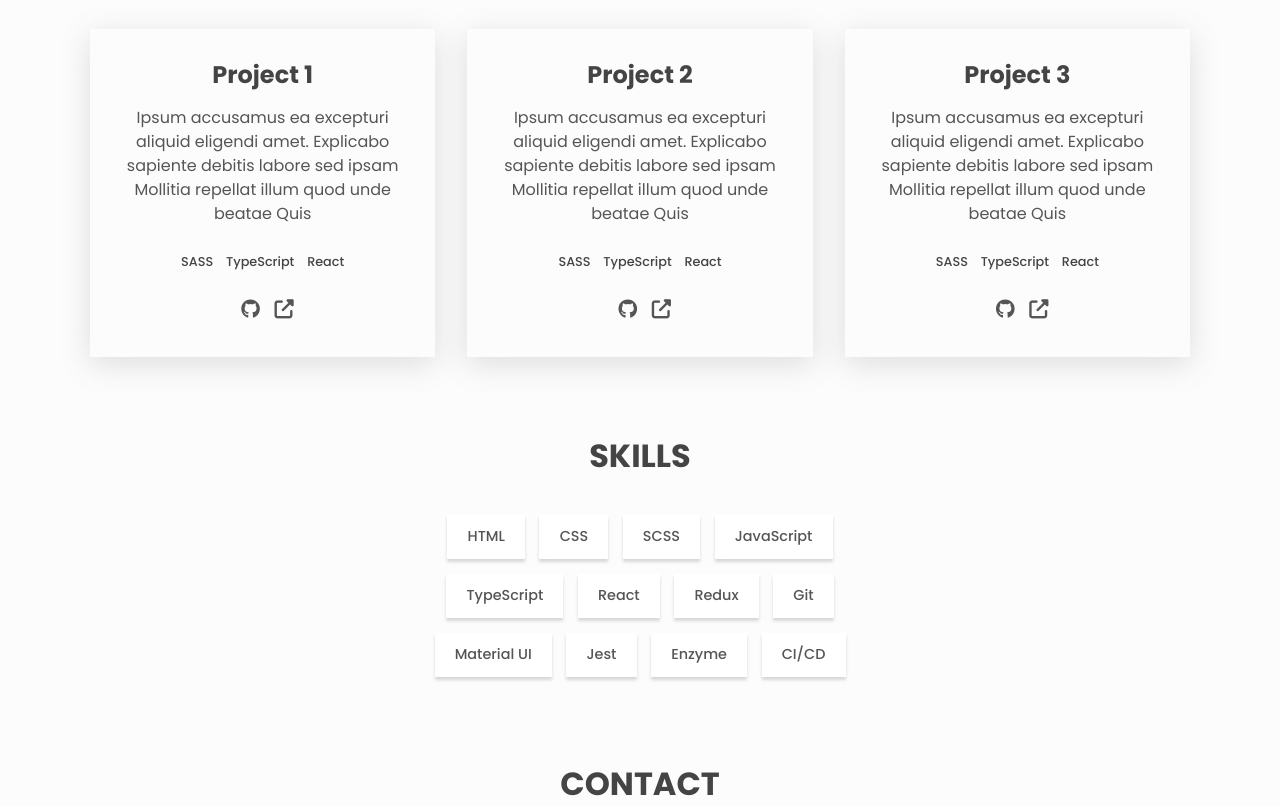
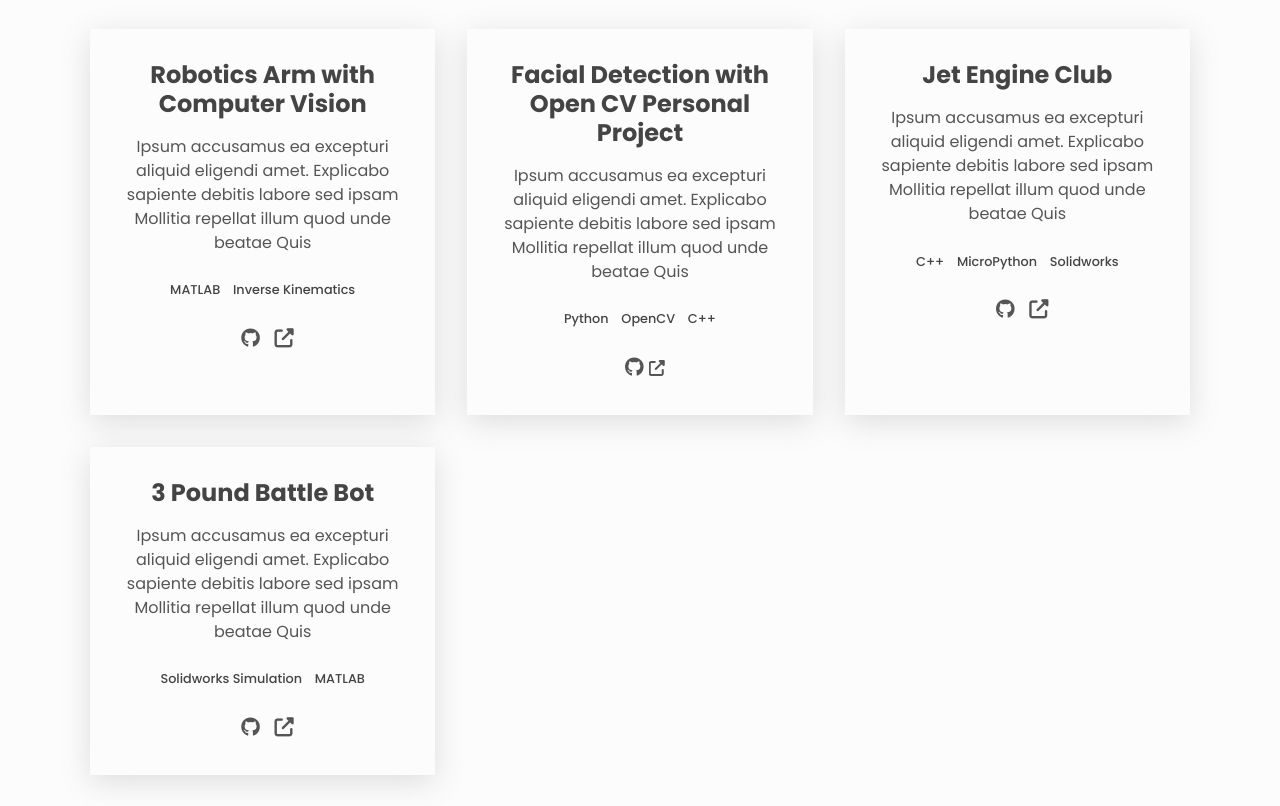
Before and after one commit to somguynamedseb/somguynamedseb.github.io, a plain HTML site: page index.html in a window 1280 px wide. Shown: the part 797-1603 px from the top of the page. Drawn offline with Linux system fonts and the light colour scheme.

Commit message:
updating projects

```diff
--- a/index.html
+++ b/index.html
@@ -58,7 +58,7 @@
         <h2 class="about__role">Robotics Engineering <br>Computer Science Student <bR>WPI.</h2>
         <p class="about__desc">
           I'm a Robotics Engineering major and Computer Scince Minor Student in my Junior year at Worcester Polytechnic Institute.
-          I focus in industrial robotics and computer vision along with reasearch into soft body robotics. On campus I am the lead developer for the AIAA Jet Engine Club, a Reasearch Assistant for the Robotic Materials Group, organizer of the Merit Badge University for APO, and Brother of Phi Kappa Theta.
+          I focus in industrial robotics and computer vision along with reasearch into soft body robotics. On campus I am the test stand developer for the AIAA Jet Engine Club, a Reasearch Assistant for the Robotic Materials Group, organizer of the Merit Badge University for APO, and Brother of Phi Kappa Theta.
 
         </p>
 
@@ -87,11 +87,131 @@
 
       <!-- Projects -->
       <section id="projects" class="section projects">
-        <h2 class="section__title">Projects</h2>
+        <h2 style="background-color:rgb(202, 202, 202)" class="section__title">Projects</h2>
 
         <div class="projects__grid">
           <div class="project">
-            <h3>Project 1</h3>
+            <h3>Robotics Arm with Computer Vision</h3>
+            <p class="project__description">
+              Ipsum accusamus ea excepturi aliquid eligendi amet. Explicabo
+              sapiente debitis labore sed ipsam Mollitia repellat illum quod
+              unde beatae Quis
+            </p>
+            <ul class="project__stack">
+              <li class="project__stack-item">MATLAB</li>
+              <li class="project__stack-item">Inverse Kinematics</li>
+            </ul>
+
+            <a
+              href="https://github.com"
+              aria-label="source code"
+              class="link link--icon"
+            >
+              <i aria-hidden="true" class="fab fa-github"></i>
+            </a>
+            <a
+              href="https://example.com"
+              aria-label="live preview"
+              class="link link--icon"
+            >
+              <i aria-hidden="true" class="fas fa-external-link-alt"></i>
+            </a>
+          </div>
+
+          <div class="project">
+            <h3>Facial Detection with Open CV Personal Project</h3>
+            <p class="project__description">
+              Ipsum accusamus ea excepturi aliquid eligendi amet. Explicabo
+              sapiente debitis labore sed ipsam Mollitia repellat illum quod
+              unde beatae Quis
+            </p>
+            <ul class="project__stack">
+              <li class="project__stack-item">Python</li>
+              <li class="project__stack-item">OpenCV</li>
+              <li class="project__stack-item">C++</li>
+            </ul>
+
+            <a
+              href="https://github.com/somguynamedseb/OpenCV-Project-1"
+              aria-label="source code"
+              class="link link--icon"
+            >
+              <i aria-hidden="true" class="fab fa-github"></i>
+            </a>
+            <!-- <a
+              href="https://example.com"
+              aria-label="live preview"
+              class="link link--icon"
+            > -->
+              <i aria-hidden="true" class="fas fa-external-link-alt"></i>
+            </a>
+          </div>
+
+          <div class="project">
+            <h3>Jet Engine Club</h3>
+            <p class="project__description">
+              Ipsum accusamus ea excepturi aliquid eligendi amet. Explicabo
+              sapiente debitis labore sed ipsam Mollitia repellat illum quod
+              unde beatae Quis
+            </p>
+            <ul class="project__stack">
+              <li class="project__stack-item">C++</li>
+              <li class="project__stack-item">MicroPython</li>
+              <li class="project__stack-item">Solidworks</li>
+            </ul>
+
+            <a
+              href="https://github.com/WPI-Jet-Engine-Project"
+              aria-label="source code"
+              class="link link--icon"
+            >
+              <i aria-hidden="true" class="fab fa-github"></i>
+            </a>
+            <a
+              href="https://aiaa.wpi.edu/jet-engine-proposal/"
+              aria-label="live preview"
+              class="link link--icon"
+            >
+              <i aria-hidden="true" class="fas fa-external-link-alt"></i>
+            </a>
+          </div>
+          <div class="project">
+            <h3>3 Pound Battle Bot</h3>
+            <p class="project__description">
+              Ipsum accusamus ea excepturi aliquid eligendi amet. Explicabo
+              sapiente debitis labore sed ipsam Mollitia repellat illum quod
+              unde beatae Quis
+            </p>
+            <ul class="project__stack">
+              <li class="project__stack-item">Solidworks Simulation</li>
+              <li class="project__stack-item">MATLAB</li>
+              <!-- <li class="project__stack-item">React</li> -->
+            </ul>
+
+            <a
+              href="https://github.com/somguynamedseb/Gyroscopic-Precession-Walker"
+              aria-label="source code"
+              class="link link--icon"
+            >
+              <i aria-hidden="true" class="fab fa-github"></i>
+            </a>
+            <a
+              href="https://www.nhrl.io/"
+              aria-label="live preview"
+              class="link link--icon"
+            >
+              <i aria-hidden="true" class="fas fa-external-link-alt"></i>
+            </a>
+          </div>
+        </div>
+      </section>
+      <!--Work Experience-->
+      <section id="projects" class="section projects">
+        <h2 style="background-color:rgb(202, 202, 202)"class="section__title">Experience</h2>
+
+        <div class="projects__grid">
+          <div class="project">
+            <h3>Reasearch Assistant in Robotic Materials Group</h3>
             <p class="project__description">
               Ipsum accusamus ea excepturi aliquid eligendi amet. Explicabo
               sapiente debitis labore sed ipsam Mollitia repellat illum quod
@@ -120,7 +240,7 @@
           </div>
 
           <div class="project">
-            <h3>Project 2</h3>
+            <h3>RPA for WPI Frontiers</h3>
             <p class="project__description">
               Ipsum accusamus ea excepturi aliquid eligendi amet. Explicabo
               sapiente debitis labore sed ipsam Mollitia repellat illum quod
@@ -149,7 +269,7 @@
           </div>
 
           <div class="project">
-            <h3>Project 3</h3>
+            <h3>Lead AI App Developer for CS4341</h3>
             <p class="project__description">
               Ipsum accusamus ea excepturi aliquid eligendi amet. Explicabo
               sapiente debitis labore sed ipsam Mollitia repellat illum quod
@@ -178,10 +298,9 @@
           </div>
         </div>
       </section>
-
       <!-- Skills -->
       <section class="section skills" id="skills">
-        <h2 class="section__title">Skills</h2>
+        <h2 style="background-color:rgb(202, 202, 202)"class="section__title">Skills</h2>
         <ul class="skills__list">
           <li class="skills__list-item btn btn--plain">HTML</li>
           <li class="skills__list-item btn btn--plain">CSS</li>
```
